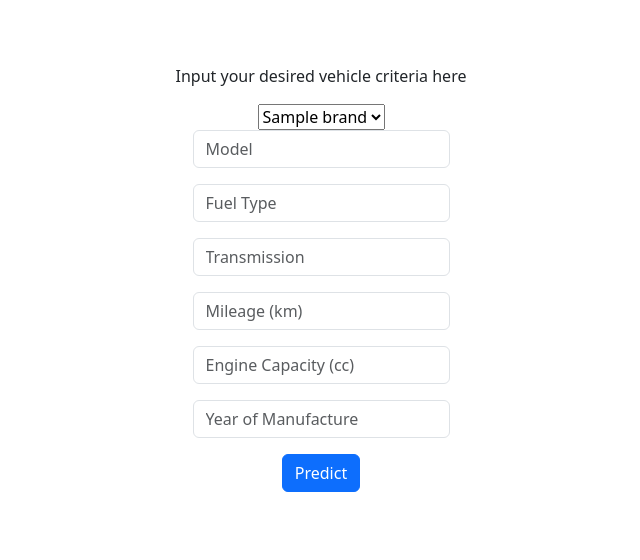
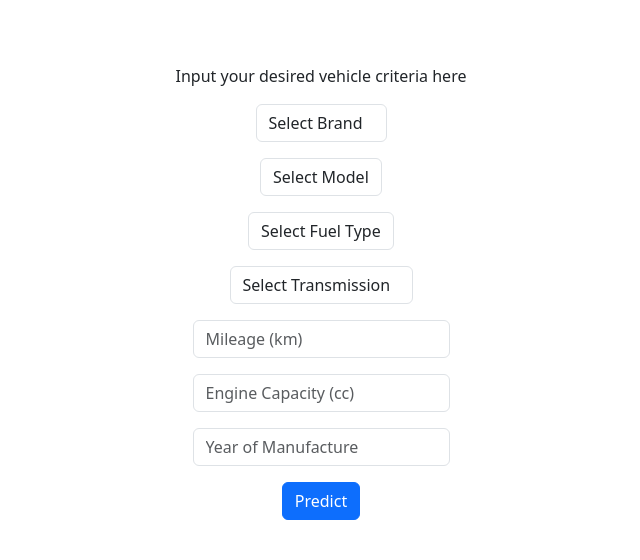
Before and after one commit to MarcWije/CarPricePredictor, a Flask app: template app/templates/index.html in a window 1280 px wide. Shown: the part 66-626 px from the top of the page, without its empty margins (319-959 px from the left). Run offline with Flask 3, Linux system fonts and the light colour scheme; the template is opened without the code that fills it: most values are stand-ins (such as "Sample title", 1, 10 or a date in 2020); parts of the project's set-up code (start-up, migrations or seed data) failed here and were passed over; some web fonts are replaced.

Commit message:
further development of dropdown menus

```diff
--- a/app/app.py
+++ b/app/app.py
@@ -14,12 +14,22 @@ with open("encoders.pkl", "rb") as f:
 app = Flask(__name__)
 fuel_list = ["Petrol" , "Diesel" , "Electric"]
 transmission_list = ["Automatic" , "Manual"]
-brand_list = list(encoders["Brand Model"].classes_)
+brand_model_classes = encoders["Brand Model"].classes_
+
+brand_to_models = {}
+for entry in brand_model_classes:
+    parts = entry.split(" ", 1) # Split at first space
+    if len(parts) == 2:
+        brand, model = parts
+    else:
+        brand, model = parts[0], ""
+    brand_to_models.setdefault(brand, []).append(model)
 
 @app.route("/", methods=["GET"])
 def index():
+    brand_list = list(brand_to_models.keys())
     # The homepage with prediction form
-    return render_template("index.html", fuel_list = fuel_list, transmission_list = transmission_list, brand_list = brand_list)
+    return render_template("index.html", fuel_list = fuel_list, transmission_list = transmission_list, brand_list = brand_list, brand_to_models = brand_to_models)
 
 @app.route("/predict", methods=["POST"])
 def predict():
@@ -38,7 +48,7 @@ def predict():
         return render_template("error.html", msg = "Insufficient data, more than 3 values can't be blank for the model to predict")
 
     data = {
-        "Brand Model" : brand + " " + car_model,
+        "Brand Model" : f"{brand} {car_model}".strip(),
         "Fuel Type" : fuel_type,
         "Transmission" : transmission,
         "Mileage (km)" : mileage,
--- a/app/templates/index.html
+++ b/app/templates/index.html
@@ -10,19 +10,33 @@
     <div class="section">
         <form action="/predict" method="post" id="predictionForm">
             <div class="mb-3">
-                <select name="brand" id="brand">
+                <select name="brand" id="brand" class="form-control mx-auto w-auto">
+                    <option value="">Select Brand</option>
                     {% for brand in brand_list %}
-                    <option value="{{ brand }}">{{ brand }}</option>
+                        <option value="{{ brand }}">{{ brand }}</option>
                     {% endfor %}
+                </select>
             </div>
             <div class="mb-3">
-                <input autocomplete="on" class="form-control mx-auto w-auto" name="model" placeholder="Model" type="text">
+                <select id="model" name="model" class="form-control mx-auto w-auto">
+                    <option value="">Select Model</option>
+                </select>
             </div>
             <div class="mb-3">
-                <input autocomplete="on" class="form-control mx-auto w-auto" name="fuel-type" placeholder="Fuel Type" type="text">
+                <select name="fuel_type" id="Fuel Type" class="form-control mx-auto w-auto">
+                    <option value="">Select Fuel Type</option>
+                    {% for fuel in fuel_list %}
+                        <option value="{{ fuel }}">{{ fuel }}</option>
+                    {% endfor %}
+                </select>
             </div>
             <div class="mb-3">
-                <input autocomplete="on" class="form-control mx-auto w-auto" name="transmission" placeholder="Transmission" type="text">
+                <select name="transmission" id="transmission" class="form-control mx-auto w-auto">
+                    <option value="">Select Transmission</option>
+                    {% for transmission in transmission_list %}
+                        <option value="{{ transmission }}">{{ transmission }}</option>
+                    {% endfor %}
+                </select>
             </div>
             <div class="mb-3">
                 <input autocomplete="off" class="form-control mx-auto w-auto" name="mileage" placeholder="Mileage (km)" type="number">
@@ -40,4 +54,21 @@
     </div>
 </div>
 
+<script>
+const brandToModels = {{ brand_to_models|tojson }};
+
+document.getElementById('brand').addEventListener('change', function(){
+    const brand = this.value;
+    const modelSelect = document.getElementById('model');
+    modelSelect.innerHTML = '<option value="">Select Model</option>';
+    if (brand && brandToModels[brand]){
+        brandToModels[brand].forEach(model => {
+            const opt = document.createElement('option');
+            opt.value = model;
+            opt.textContent = model;
+            modelSelect.appendChild(opt);
+        });
+    }
+});
+</script>
 {% endblock %}
```
